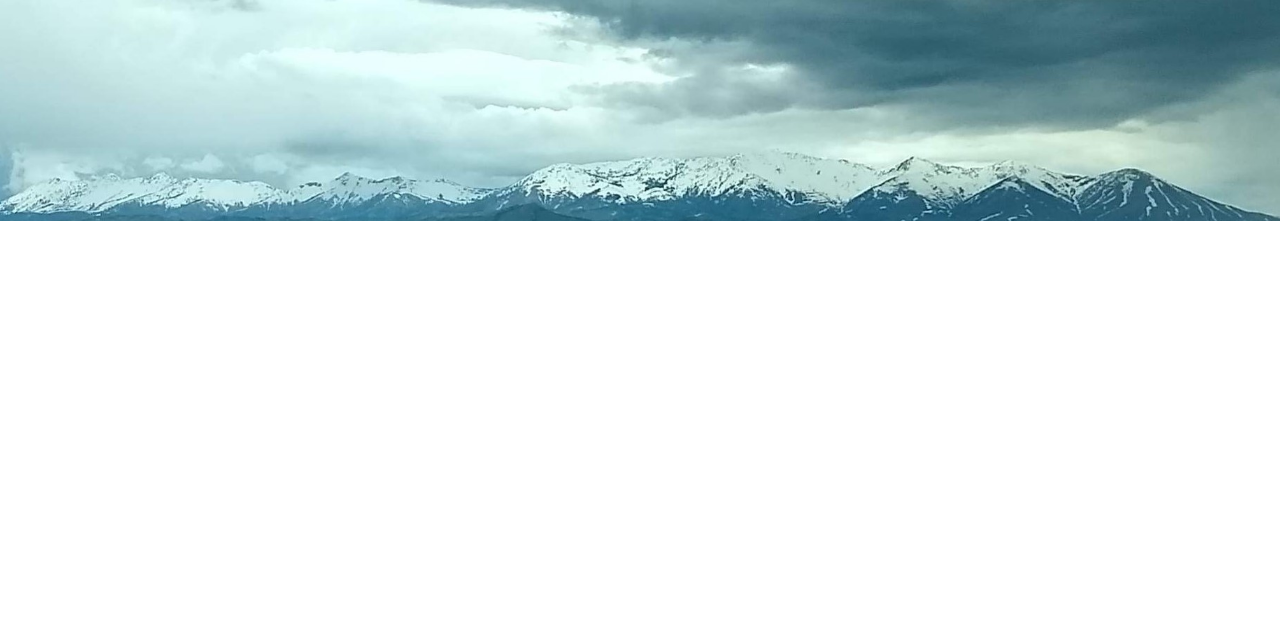
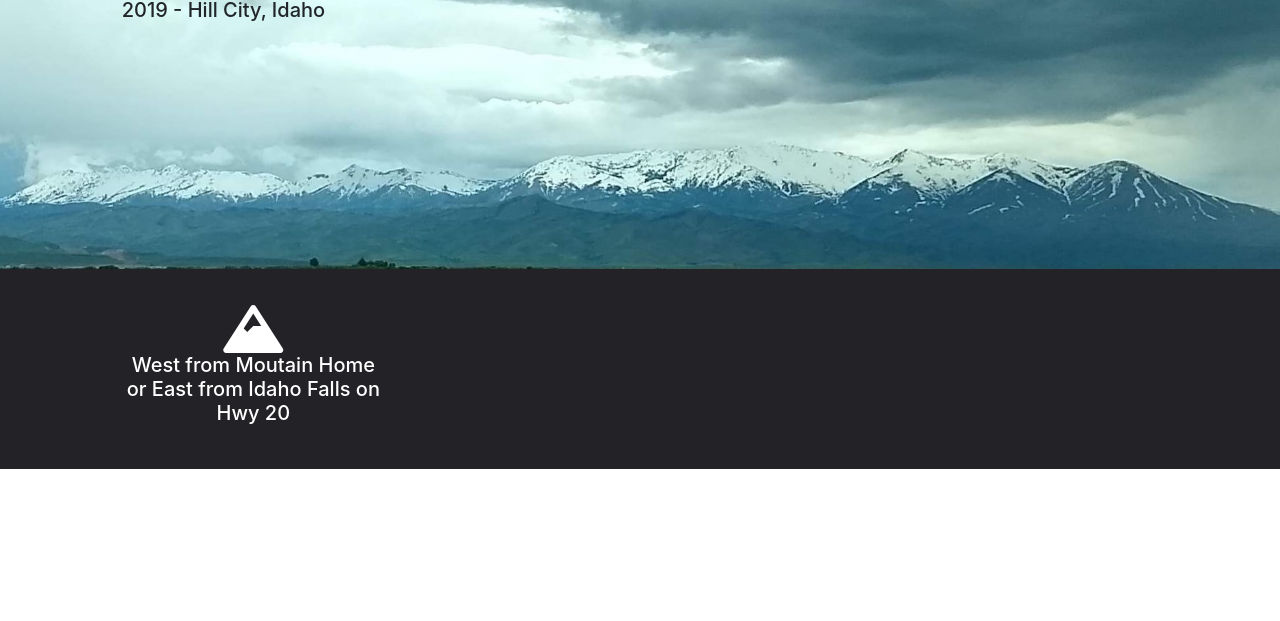
Before and after one commit to Marthadrake/4-stylus.us, a plain HTML site: page index.html in a window 1280 px wide. Shown: the part 179-800 px from the top of the page. Drawn offline with nearby package versions, Linux system fonts and the light colour scheme.

Commit message:
Creating Icon  Bar

```diff
--- a/index.html
+++ b/index.html
@@ -7,13 +7,35 @@
   <meta http-equiv="X-UA-Compatible" content="ie=edge">
   <link rel="stylesheet" href="https://stackpath.bootstrapcdn.com/bootstrap/4.3.1/css/bootstrap.min.css"
     integrity="sha384-ggOyR0iXCbMQv3Xipma34MD+dH/1fQ784/j6cY/iJTQUOhcWr7x9JvoRxT2MZw1T" crossorigin="anonymous">
+  <link rel="stylesheet" href="https://cdnjs.cloudflare.com/ajax/libs/font-awesome/5.9.0/css/all.css">
   <link rel="stylesheet" href="style.css">
   <title>Document</title>
 </head>
 
 <body>
-  <div class="container-fluid"></div>
-  <div class="row idaho-image"></div>
+  <div class="container-fluid">
+    <div class="row idaho-image">
+      <div class="offset-1 col-6 title2">
+        <h2>Centennial Marsh</h2>
+        <h5>2019 - Hill City, Idaho</h5>
+      </div>
+
+
+
+    </div>
+    <div class="row blue align-items-center justify-content-center text-white text-center">
+      <div class=" offset-1 col">
+        <i class="fas fa-mountain fa-3x"></i>
+        <h5>West from Moutain Home or East from Idaho Falls on Hwy 20</h5>
+      </div>
+      <div class="col"></div>
+      <div class="col"></div>
+      <div class="col"></div>
+
+    </div>
+  </div>
+  </div>
+
 
 </body>
 
--- a/style.css
+++ b/style.css
@@ -1,5 +1,12 @@
 .idaho-image{
   background-image: url("CentennialMarsh.jpg");
-  height: 50vh;
+  min-height: 56vh;
   background-size: cover;
 }
+.title2{
+  padding-top: 131px;
+}
+.blue{
+  min-height: 25vh;
+  background-color:#222227;
+}
```
